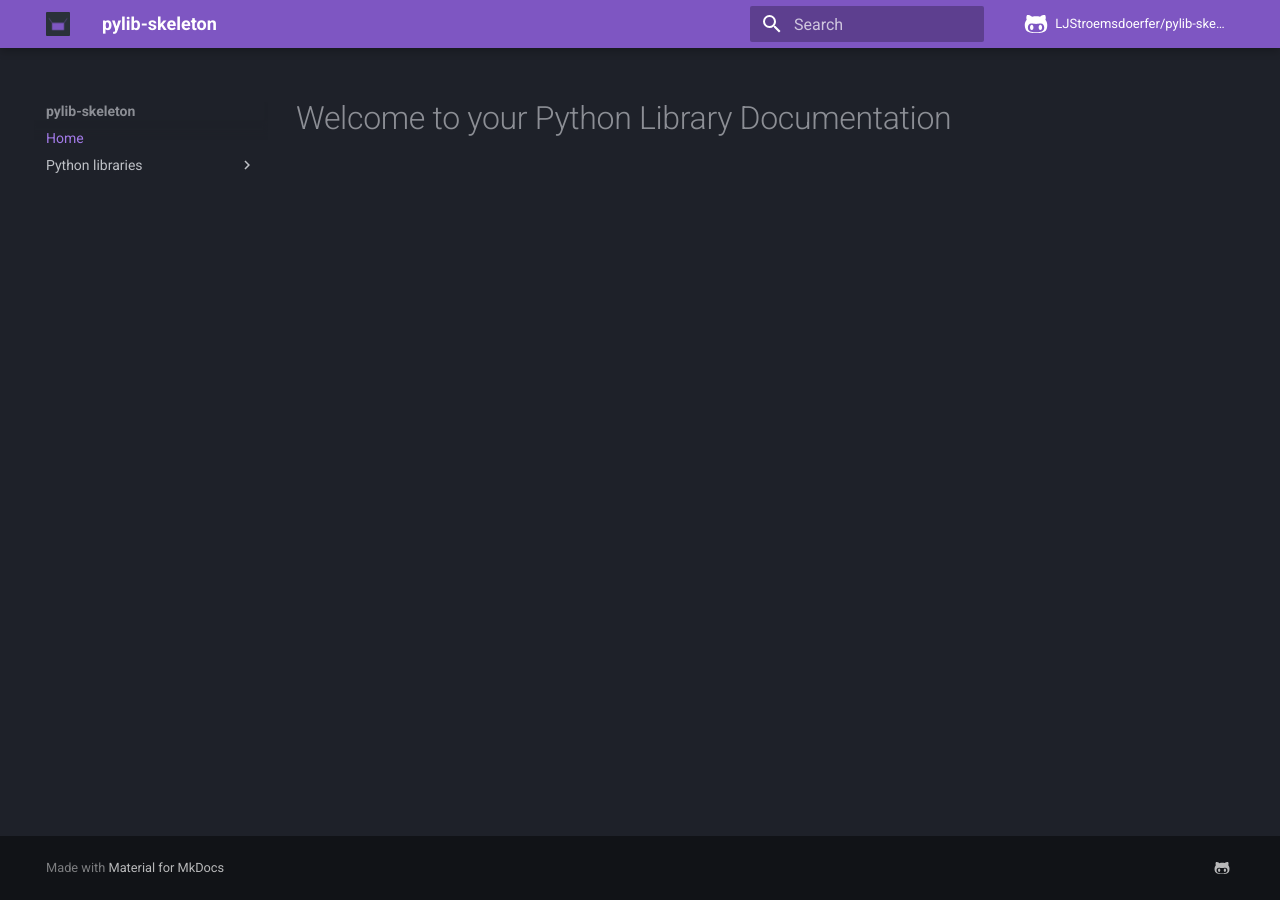
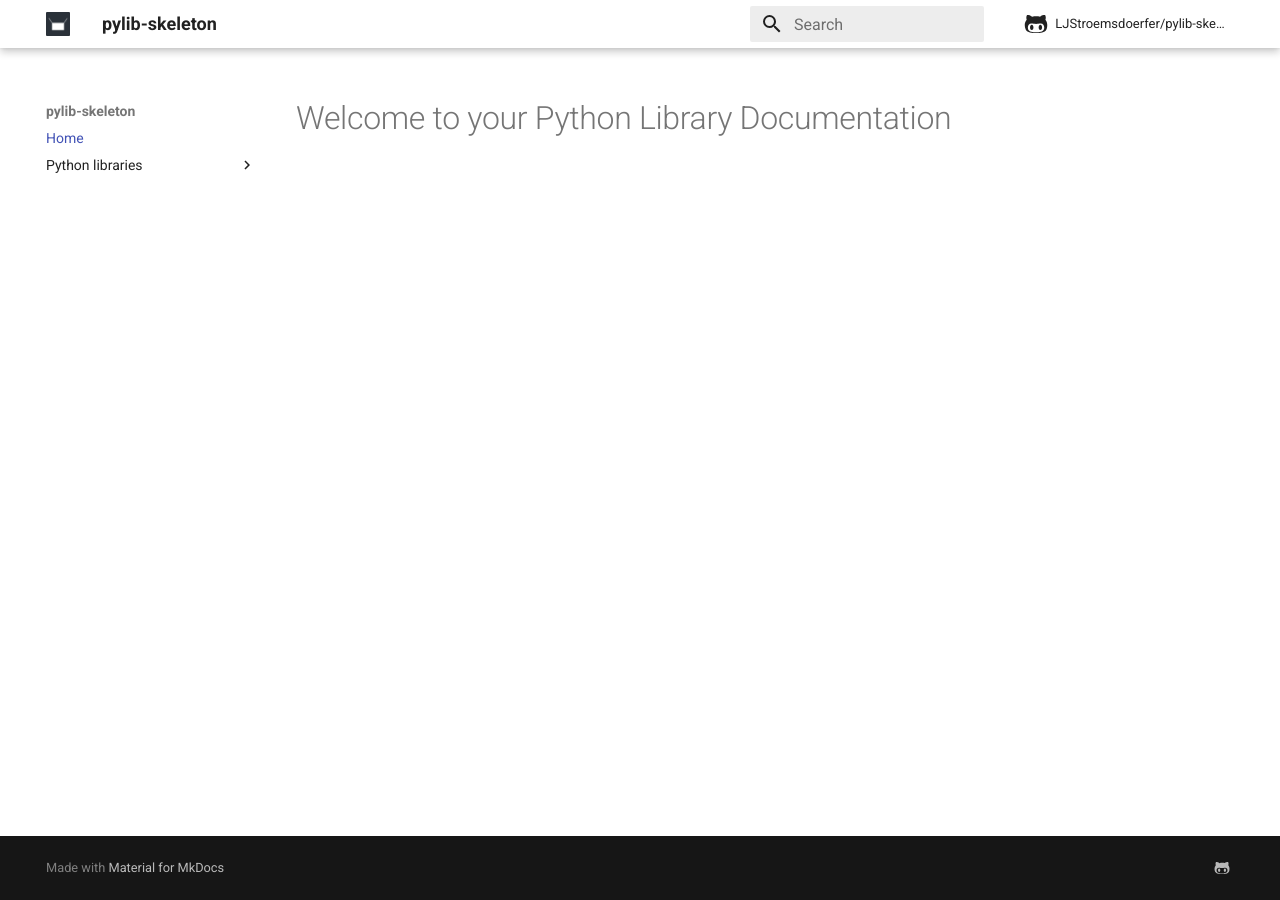
Before and after one commit to LJStroemsdoerfer/pylib-skeleton, an MkDocs documentation site: the page built from docs/index.md, in a window 1280 px wide. Built offline with MkDocs 1.6.1 and Material for MkDocs 9.7.7, drawn with Linux system fonts in a browser that asks for light colours; comment, search, counter and statistics services are not loaded.

Commit message:
playing around with schemes

```diff
--- a/mkdocs.yml
+++ b/mkdocs.yml
@@ -4,9 +4,9 @@ site_url: https://github.com/LJStroemsdoerfer/pylib-skeleton.git
 theme:
   name: material
   palette:
-    scheme: slate
-    primary: deep purple
-    accent: deep orange
+    scheme: default
+    primary: white
+    accent: deep purple
   icon:
     repo: fontawesome/brands/github-alt
   logo: img/logo_new.png
```
